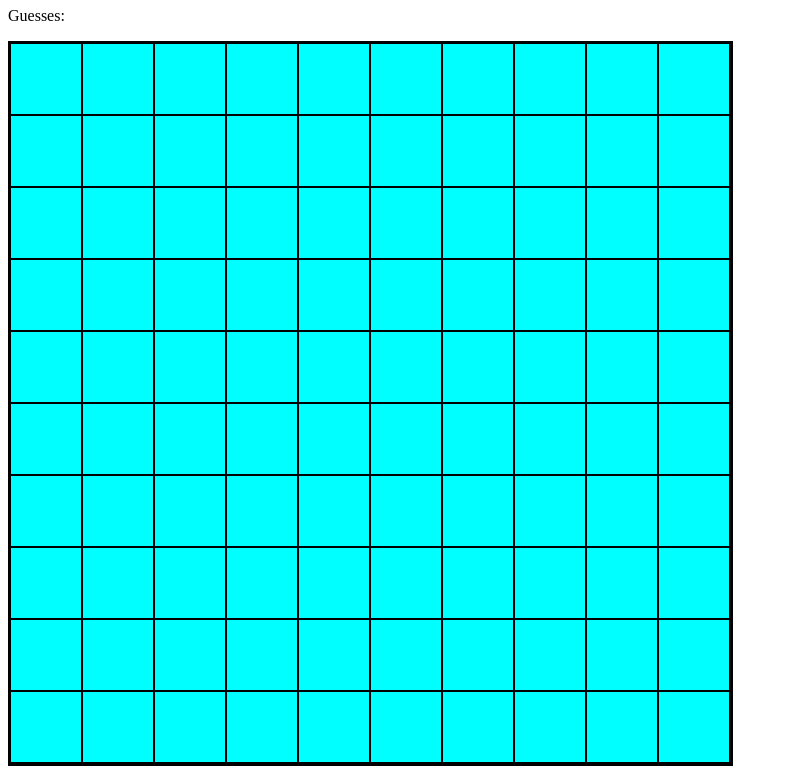
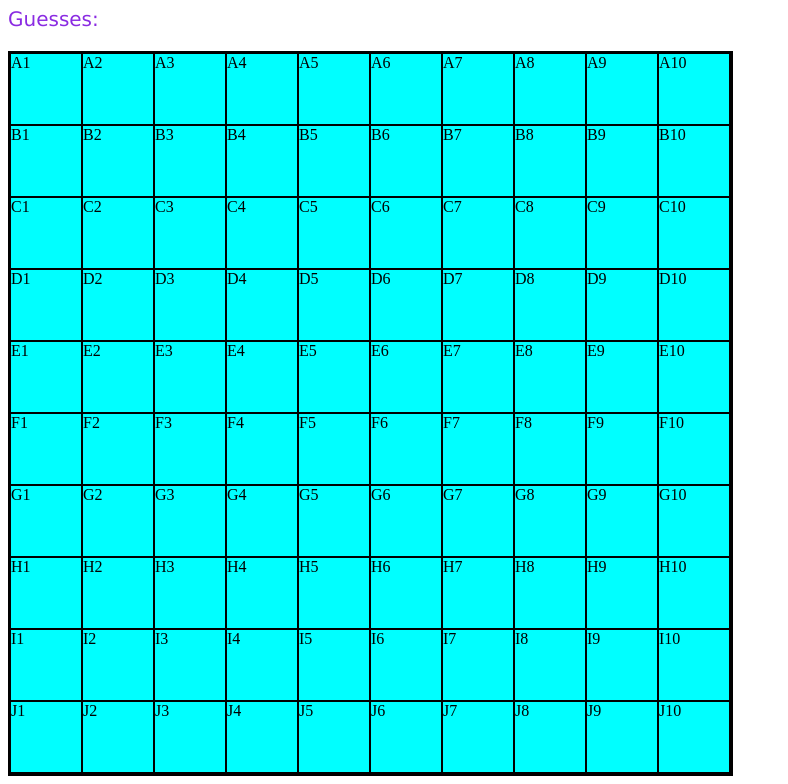
Before and after one commit to BYvi/game_battleShip, a plain HTML site: page index.html in a window 1280 px wide. Shown: the part 73-857 px from the top of the page, without its empty margins (0-788 px from the left). Drawn offline with Linux system fonts and the light colour scheme.

Commit message:
added displaySquareId function

```diff
--- a/sinkShips.js
+++ b/sinkShips.js
@@ -3,8 +3,15 @@ class Game {
         this.guesses = 0;
         this.battleShips = [];
         this.shipsSunk = 0;
+    }
 
+    displaySquareId(){
+    const displaySquareId = document.getElementsByClassName("cell");
 
+        Array.from(displaySquareId).forEach(element => {
+           const squareId = element.getAttribute('id');
+           element.innerText = squareId;
+     })
     }
 
     start(ship1, ship2) {
@@ -16,11 +23,9 @@ class Game {
             luckyCounter++;
             ship2.shipPosition = [];
             ship2.setShipLocation();
-
         }
         this.battleShips.push(ship2);
     }
-
 
     shoot(event) {
         const shotSquareId = event.target.id;
@@ -38,6 +43,7 @@ class Game {
         })
         if (anyShipIsHit) event.target.innerText = "Hit!";
         else event.target.innerText = "Water!";
+        event.target.style.textAlign = "center";
 
         this.guesses++;
         document.getElementById("guess").innerText = (`Guesses: ${this.guesses}`);
@@ -46,6 +52,7 @@ class Game {
             const endGameNote = document.getElementById("endGame")
             endGameNote.innerText = `Sie haben mit ${this.guesses} Versuchen alle Schiffe versenkt.`;
             endGameNote.classList.toggle("hidden");
+            endGameNote.style.color = "red";
         }
     }
 }
@@ -90,7 +97,6 @@ class BattleShip {
             else {
                 return false;
             }
-
         }
     }
 
@@ -100,9 +106,10 @@ class BattleShip {
 }
 
 let ship1 = new BattleShip(4, "horizontal", "red");
-let ship2 = new BattleShip(5, "vertical", "blue");
+let ship2 = new BattleShip(5, "vertical", "green");
 
 let game = new Game();
 game.start(ship1, ship2);
+game.displaySquareId();
 
 document.getElementById("sea").onclick = () => game.shoot(event);
--- a/style.css
+++ b/style.css
@@ -1,5 +1,6 @@
 h1 {
     color: blue;
+    text-align: center;
 }
 
 .cell {
@@ -25,3 +26,10 @@ h1 {
 .hidden {
     display: none;
 }
+
+#guess {
+    font-family: Verdana, Geneva, Tahoma, sans-serif;
+    font-size:20px;
+    color: blueviolet;
+
+}
```
